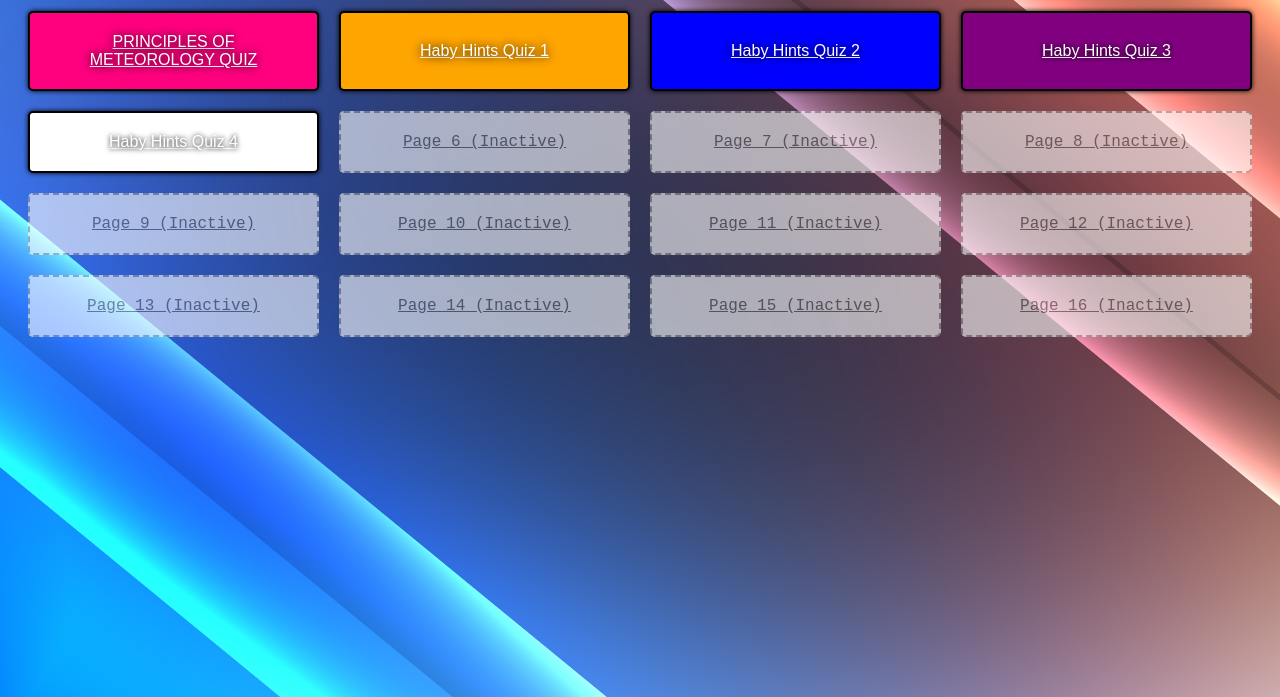
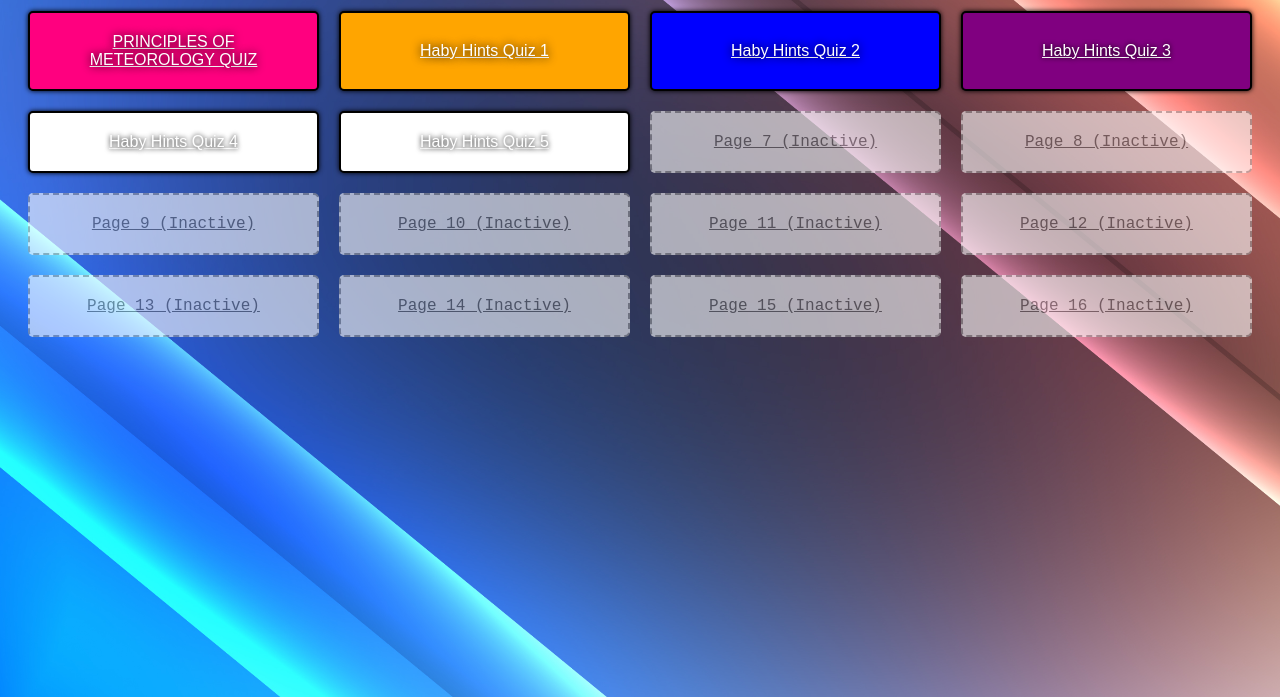
Before and after one commit to ONW2025/EDUCATIONAL-CONTENT, a plain HTML site: page index.html in a window 1280 px wide. Shown: the part 103-800 px from the top of the page. Drawn offline with Linux system fonts and the light colour scheme.

Commit message:
Update index.html
Added info for Haby Hints Quiz 5

```diff
--- a/index.html
+++ b/index.html
@@ -115,16 +115,16 @@
       Haby Hints Quiz 3
     </a>
 
-    <!-- Page Box 5 (Inactive) -->
+    <!-- Page Box 5 (Active) -->
     <a href="https://onw2025.github.io/Haby-Hints-Quiz-4/" class="page-box"
        style="--box-background: #fff; --box-border: 2px solid #000; --box-font-family: 'Overpass Black', sans-serif; --box-font-size: 16px; --box-color: #FFF; --box-glow: 0 0 5px rgba(0,0,0,1); --box-text-glow: 0 0 5px rgba(0,0,0,1); --box-hover-background: #000; --box-hover-glow: 0 0 10px rgba(119,119,119,0.4);">
       Haby Hints Quiz 4
     </a>
 
-    <!-- Page Box 6 (Inactive) -->
-    <a href="" class="page-box disabled"
-       style="--box-background: #fff; --box-border: 2px dashed #999; --box-font-family: 'Courier New', monospace; --box-font-size: 16px; --box-color: #666; --box-glow: none; --box-text-glow: none;">
-      Page 6 (Inactive)
+    <!-- Page Box 6 (Active) -->
+    <a href="https://onw2025.github.io/Haby-Hints-Quiz-5/" class="page-box"
+       style="--box-background: #fff; --box-border: 2px solid #000; --box-font-family: 'Overpass Black', sans-serif; --box-font-size: 16px; --box-color: #FFF; --box-glow: 0 0 5px rgba(0,0,0,1); --box-text-glow: 0 0 5px rgba(0,0,0,1); --box-hover-background: #000; --box-hover-glow: 0 0 10px rgba(119,119,119,0.4);">
+      Haby Hints Quiz 5
     </a>
 
     <!-- Page Box 7 (Inactive) -->
```
